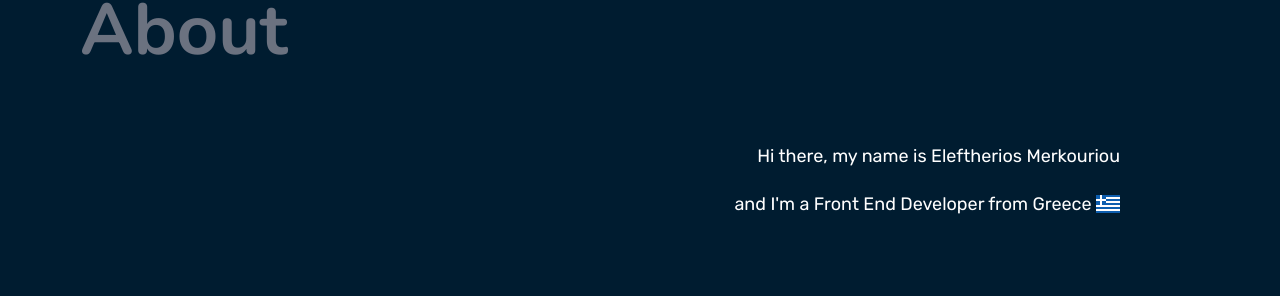
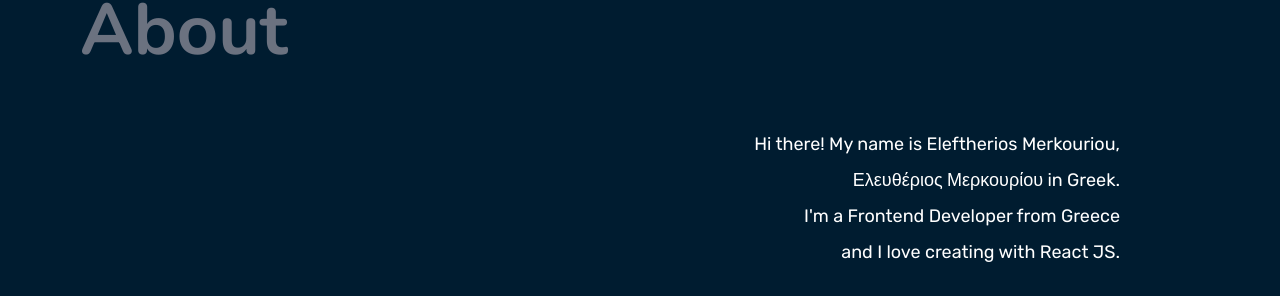
Before and after one commit to LefMerk/lef-cv, a React (Create React App) app: page / in a window 1280 px wide. Shown: the part 130-426 px from the top of the page. Built offline with nearby package versions, Linux system fonts and the light colour scheme; no server answers; some icons are missing; a web font is replaced by a local one.

Commit message:
Content changes, SEO changes

```diff
--- a/package.json
+++ b/package.json
@@ -20,6 +20,7 @@
     "react-ga": "^3.3.1",
     "react-ga4": "^2.1.0",
     "react-icons": "^4.7.1",
+    "react-rough-notation": "^1.0.5",
     "react-scripts": "^5.0.1",
     "sass": "^1.56.1",
     "web-vitals": "^2.1.4"
--- a/public/index.html
+++ b/public/index.html
@@ -13,7 +13,7 @@
      -->
     <meta charset="utf-8" />
     <meta name="viewport" content="width=device-width, initial-scale=1" />
-    <meta name="description" content="Eleftherios Merkouriou (Ελευθέριος Μερκουρίου) - FrontEnd Developer / React Developer" />
+    <meta name="description" content="Eleftherios Merkouriou / Ελευθέριος (Λευτέρης) Μερκουρίου - Frontend Developer / React JS Developer" />
 
     <script type="text/javascript" charset="UTF-8" src="//cdn.cookie-script.com/s/37783922d44781e92e9d551bfd52d918.js"></script>
 
@@ -25,7 +25,7 @@
     <meta name="msapplication-TileColor" content="#2b5797">
     <meta name="theme-color" content="#ffffff">
 
-    <title>Eleftherios Merkouriou</title>
+    <title>Eleftherios Merkouriou - Frontend Developer</title>
   </head>
   <body>
     <noscript>You need to enable JavaScript to run this app.</noscript>
--- a/src/components/About.js
+++ b/src/components/About.js
@@ -11,12 +11,20 @@ export default function About() {
   const about = [
     {
       id: 1,
-      txt: "Hi there, my name is Eleftherios Merkouriou"
+      txt: "Hi there! My name is Eleftherios Merkouriou,"
     },
     {
       id: 2,
-      txt: `and I'm a Front End Developer from Greece`,
-      icon: <span class="fi fi-gr"></span>
+      txt: "Ελευθέριος Μερκουρίου in Greek."
+    },
+    {
+      id: 3,
+      txt: "I'm a Frontend Developer from Greece",
+      //icon: <span class="fi fi-gr"></span>
+    },
+    {
+      id: 4,
+      txt: "and I love creating with React JS.",
     }
   ];
 
@@ -40,8 +48,8 @@ export default function About() {
   ];
 
   return (
-    <div id="About" className="about text-white px-4 flex flex-col gap-y-20">
-      <div className="text-lg flex flex-col gap-y-5 items-center md:items-end md:mr-20">
+    <div id="About" className="about text-white px-4 flex flex-col gap-y-14">
+      <div className="text-lg flex flex-col gap-y-2 items-center md:items-end md:mr-20">
         <PiHandWavingDuotone className="text-2xl"/>
         {about.map((paragraph) => <p key={paragraph.id} className="text-center md:text-right">{paragraph.txt} {paragraph.icon ? paragraph.icon : ''}</p>)}
       </div>
```
Also changed, not shown: 1 other file (tests, documents, lock files or other folders).
